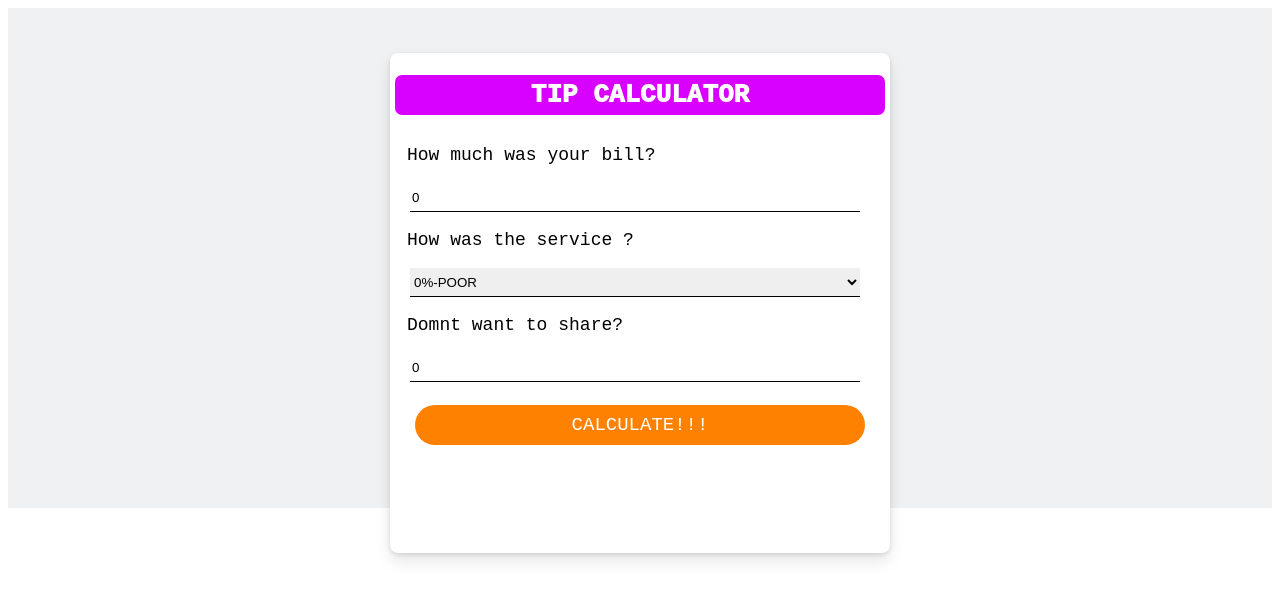
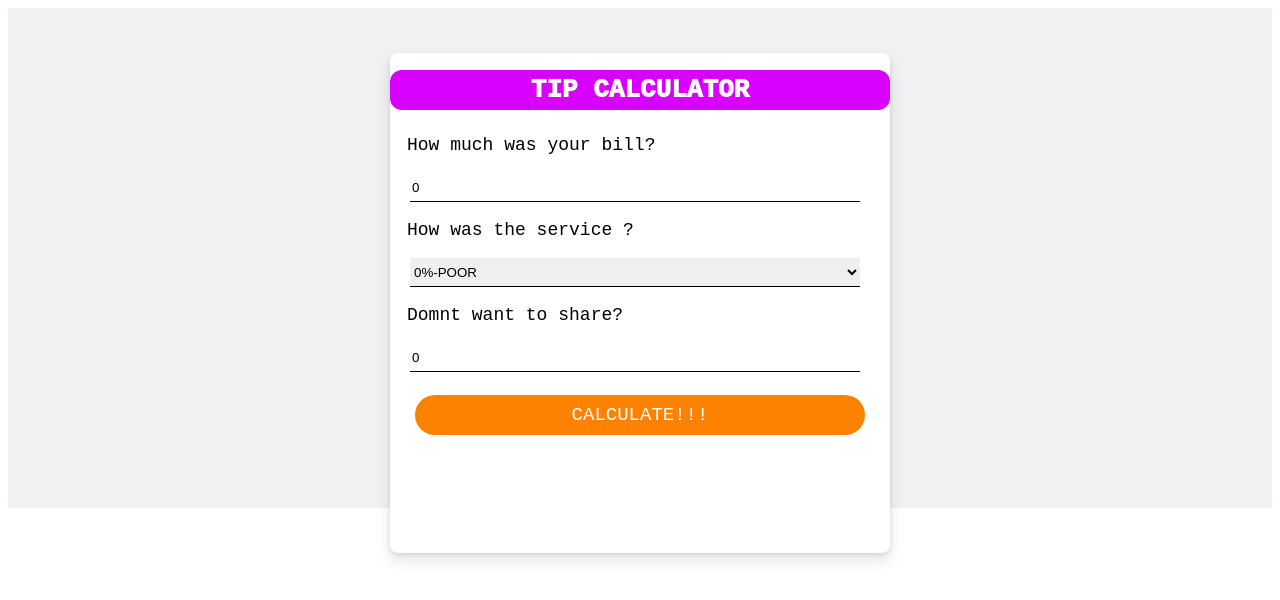
Before and after one commit to Abhilashm527/TipCalculator, a plain HTML site: page index.html in a window 1280 px wide. Drawn offline with Linux system fonts and the light colour scheme.

Commit message:
From varun brnach

```diff
--- a/tip.css
+++ b/tip.css
@@ -27,7 +27,7 @@ main
 }
 h1{
     text-align: center;
-    border: 5px solid white;
+    border: px solid white;
     padding: 5px;
     background-color: #d800ff;
     border-radius: 12px;
```
